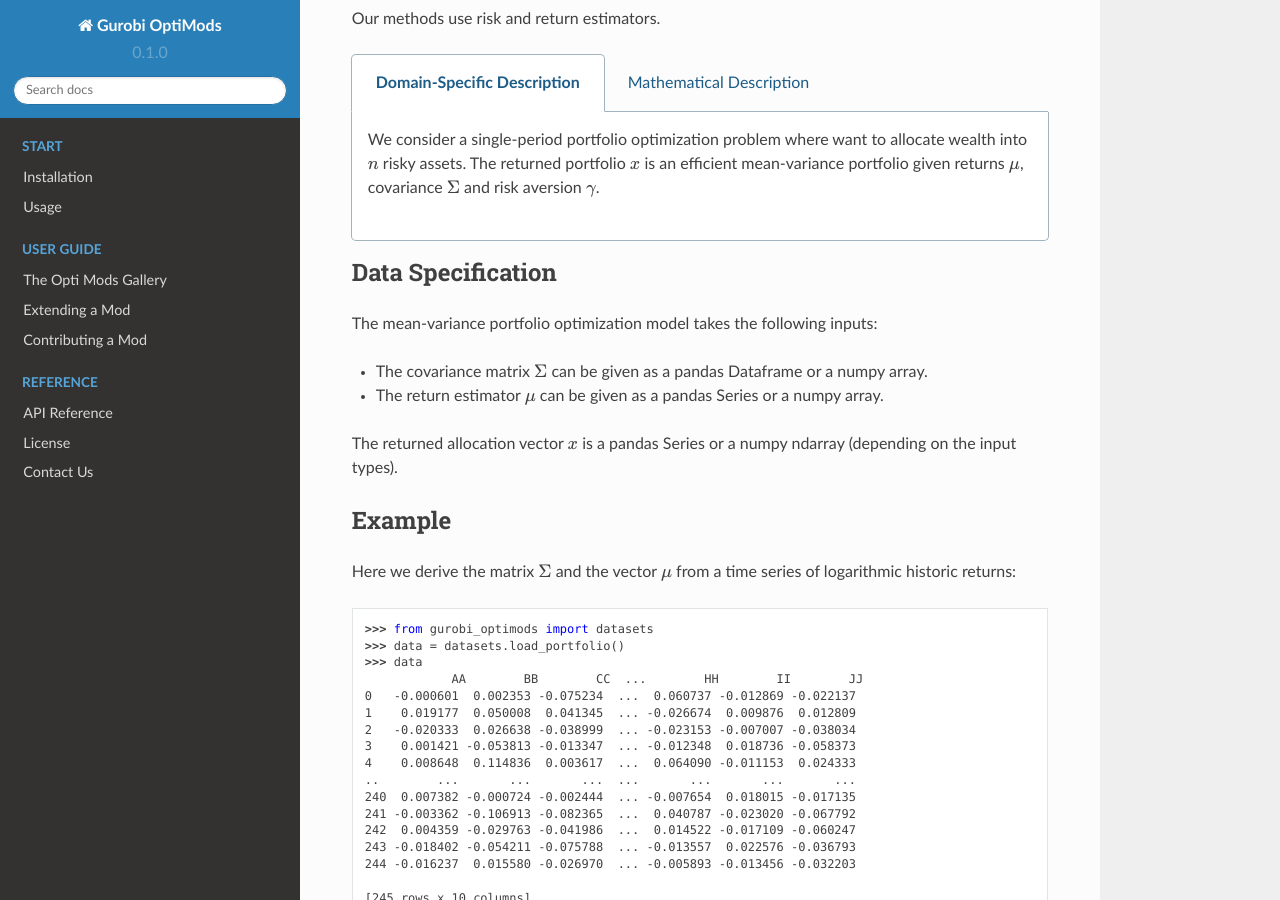
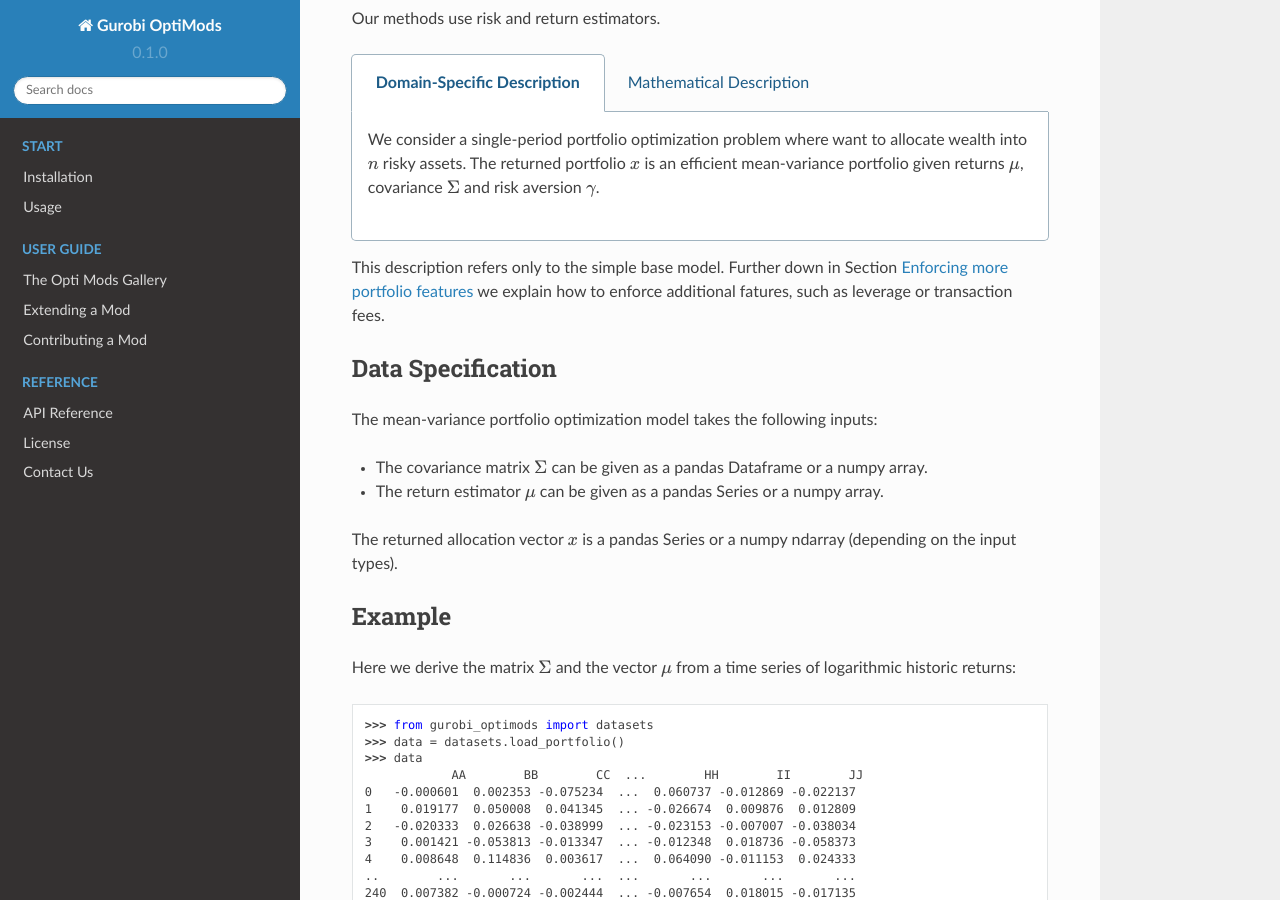
Before and after one commit to Gurobi/gurobi-optimods, a Sphinx documentation site: the page built from docs/source/mods/portfolio.rst, in a window 1280 px wide and 900 px high, scrolled down 305 px. Built offline with Sphinx 7.4.7 and the Read the Docs theme 2.0.0, drawn with Linux system fonts in a browser that asks for light colours.

Commit message:
Add forward pointer to portfolio constraints

```diff
--- a/docs/source/mods/portfolio.rst
+++ b/docs/source/mods/portfolio.rst
@@ -30,6 +30,10 @@ Our methods use risk and return estimators.
         * :math:`x` is the portfolio where :math:`x_i` denotes the fraction of wealth invested in the risky asset :math:`i`.
         * :math:`\gamma\geq0` is the risk aversion coefficient.
 
+
+This description refers only to the simple base model.  Further down in Section
+`Enforcing more portfolio features`_ we explain how to enforce additional
+fatures, such as leverage or transaction fees.
 
 
 Data Specification
```
